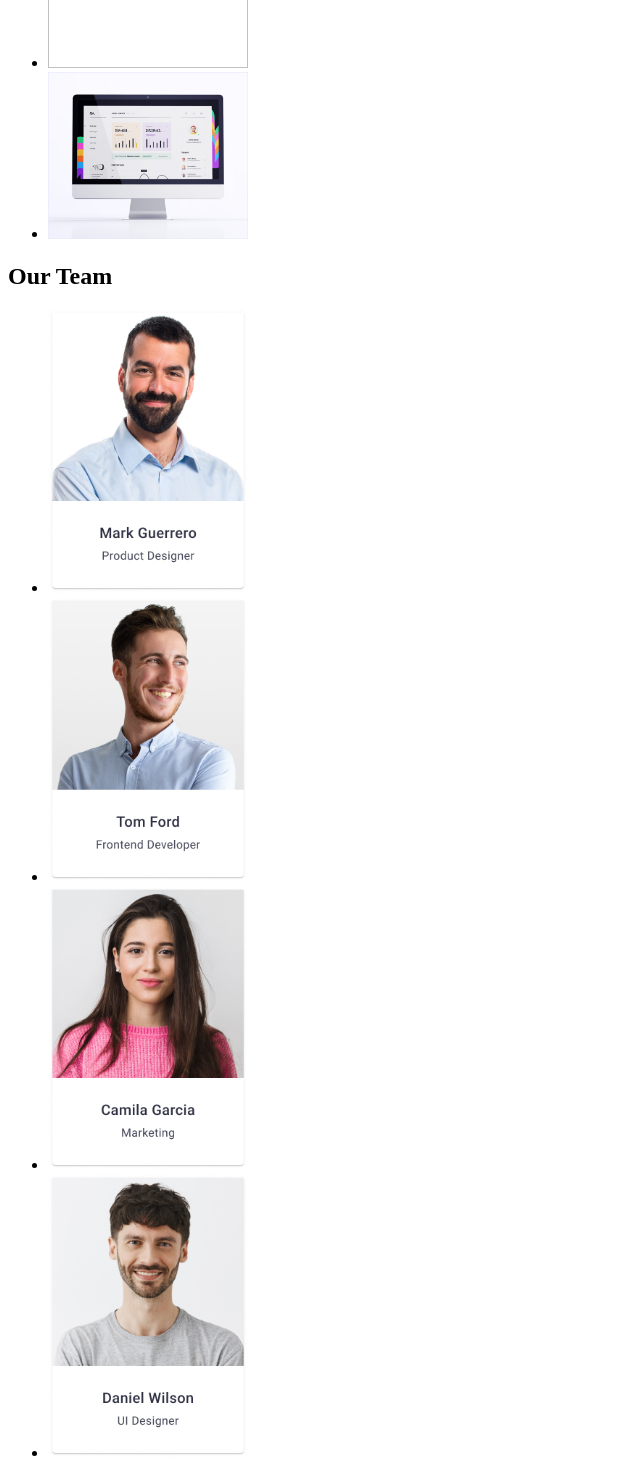
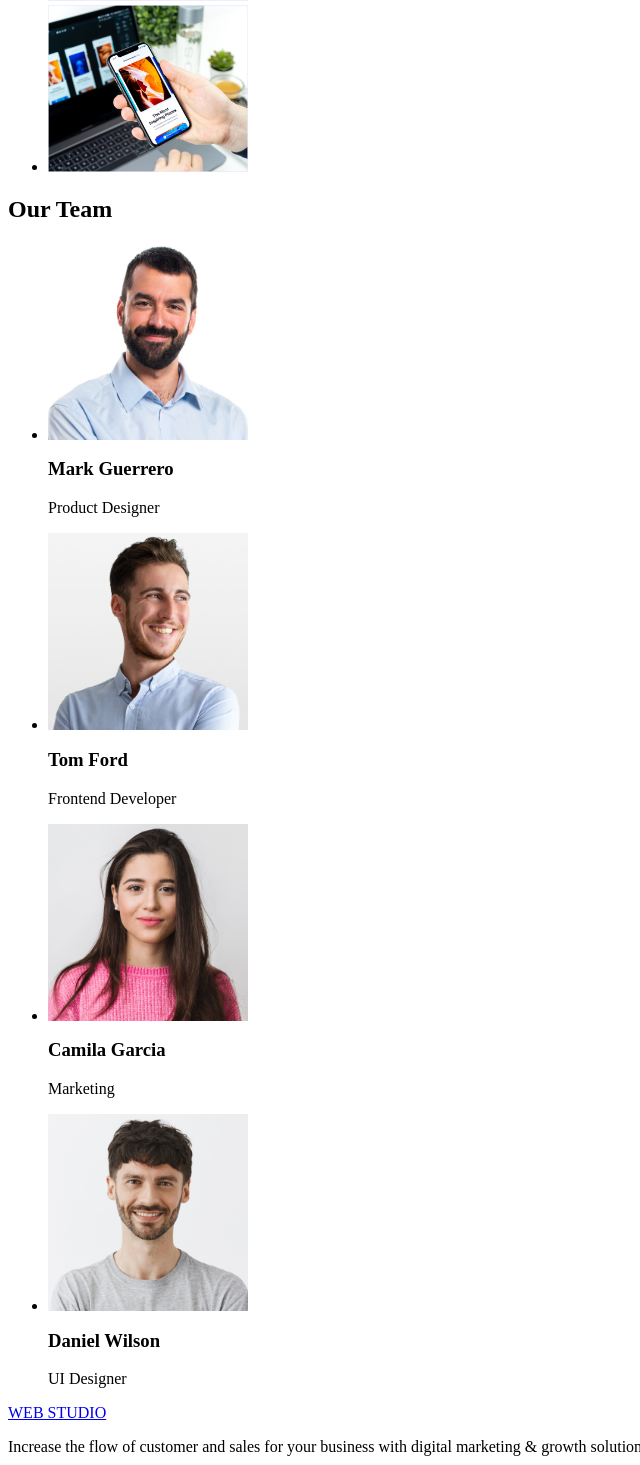
Before and after one commit to johnedwinrelucio/goit-markup-hw-01, a plain HTML site: page index.html in a window 1280 px wide. Shown: the part 993-2458 px from the top of the page, without its empty margins (0-640 px from the left). Drawn offline with Linux system fonts and the light colour scheme.

Commit message:
Update index.html

```diff
--- a/index.html
+++ b/index.html
@@ -2,12 +2,11 @@
   <head>
     <nav>
       <a href="https://Webstudio.com">WEB STUDIO</a>
-    <class="crumbs" href="crumbs">
       <ul>
         <li><a href="crumb">Studio</a></li>
         <li><a href="crumb">Portflio</a></li>
         <li><a href="crumb">Contacts</a></li>
-        <br>
+        <br />
         <li><a href="tel:+14251234563">+1 (425) 101-01-10</a></li>
         <li><a href="mailto:example@mail.ru">info@webstudio.com</a></li>
       </ul>
@@ -19,38 +18,69 @@
   <ul>
     <li>
       <h2>Strategy</h2>
-        <p>Our goal is to identify the problem of walk away with the perfect and creative Solution.</p>
+      <p>
+        Our goal is to identify the problem of walk away with the perfect and
+        creative Solution.
+      </p>
     </li>
     <li>
       <h2>Punctuality</h2>
-        <p>Bring the key message to the brand's audience for the best price within the shortest possible time.</p>
+      <p>
+        Bring the key message to the brand's audience for the best price within
+        the shortest possible time.
+      </p>
     </li>
     <li>
       <h2>Diligence</h2>
-        <p>Research and confirm brands that present the strongest digital growth opportunities and minimize risk.</p>
+      <p>
+        Research and confirm brands that present the strongest digital growth
+        opportunities and minimize risk.
+      </p>
     </li>
     <li>
       <h2>Technologies</h2>
-        <p>Design practice focused on digital experiences. We bring forth a deep passion for problem-solving.</p>
+      <p>
+        Design practice focused on digital experiences. We bring forth a deep
+        passion for problem-solving.
+      </p>
     </li>
   </ul>
   <body>
     <h2>What are we Doing</h2>
     <ul>
-      <li><img src="./image/img 2.jpg" alt="Geometric_1" width="200" /></li>
-      <li><img src="./image/img 3.jpg" alt="Geometric_0" width="200" /></li>
-      <li><img src="./image/Rectangle 71.jpg" alt="Geometric_0" width="200" /></li>
+      <li><img src="./image/Monitor.jpg" alt="Monitor" width="200" /></li>
+      <li><img src="./image/Phone.jpg" alt="Phone" width="200" /></li>
+      <li><img src="./image/Laptop.jpg" alt="Laptop" width="200" /></li>
     </ul>
     <h2>Our Team</h2>
     <ul>
-      <li><img src="./image/Team Card 1.jpg" alt="Geometric_1" width="200" /></li>
-      <li><img src="./image/Team Card 2.png" alt="Geometric_0" width="200" /></li>
-      <li><img src="./image/Team Card 3.png" alt="Geometric_0" width="200" /></li>
-      <li><img src="./image/Team Card 4.jpg" alt="Geometric_0" width="200" /></li>
+      <li>
+        <img src="./image/img (1).jpg" alt="Picture of Mark" width="200" />
+        <h3>Mark Guerrero</h3>
+        <p>Product Designer</p>
+      </li>
+      <li>
+        <img src="./image/img (5).jpg" alt="Picture of Tom" width="200" />
+        <h3>Tom Ford</h3>
+        <p>Frontend Developer</p>
+      </li>
+      <li>
+        <img src="./image/img (3).jpg" alt="Picture of camila" width="200" />
+        <h3>Camila Garcia</h3>
+        <p>Marketing</p>
+      </li>
+      <li>
+        <img src="./image/img (4).jpg" alt="Picture of Daniel" width="200" />
+        <h3>Daniel Wilson</h3>
+        <p>UI Designer</p>
+      </li>
     </ul>
   </body>
   <footer>
     <a href="https://Webstudio.com">WEB STUDIO</a>
-    <p>Increase the flow of customer and sales for your business with digital marketing & growth solutions.</p>
+    <p>
+      Increase the flow of customer and sales for your business with digital
+      marketing & growth solutions.
+    </p>
   </footer>
 </html>
```
Lines whose indentation alone changed are shown as unchanged.
